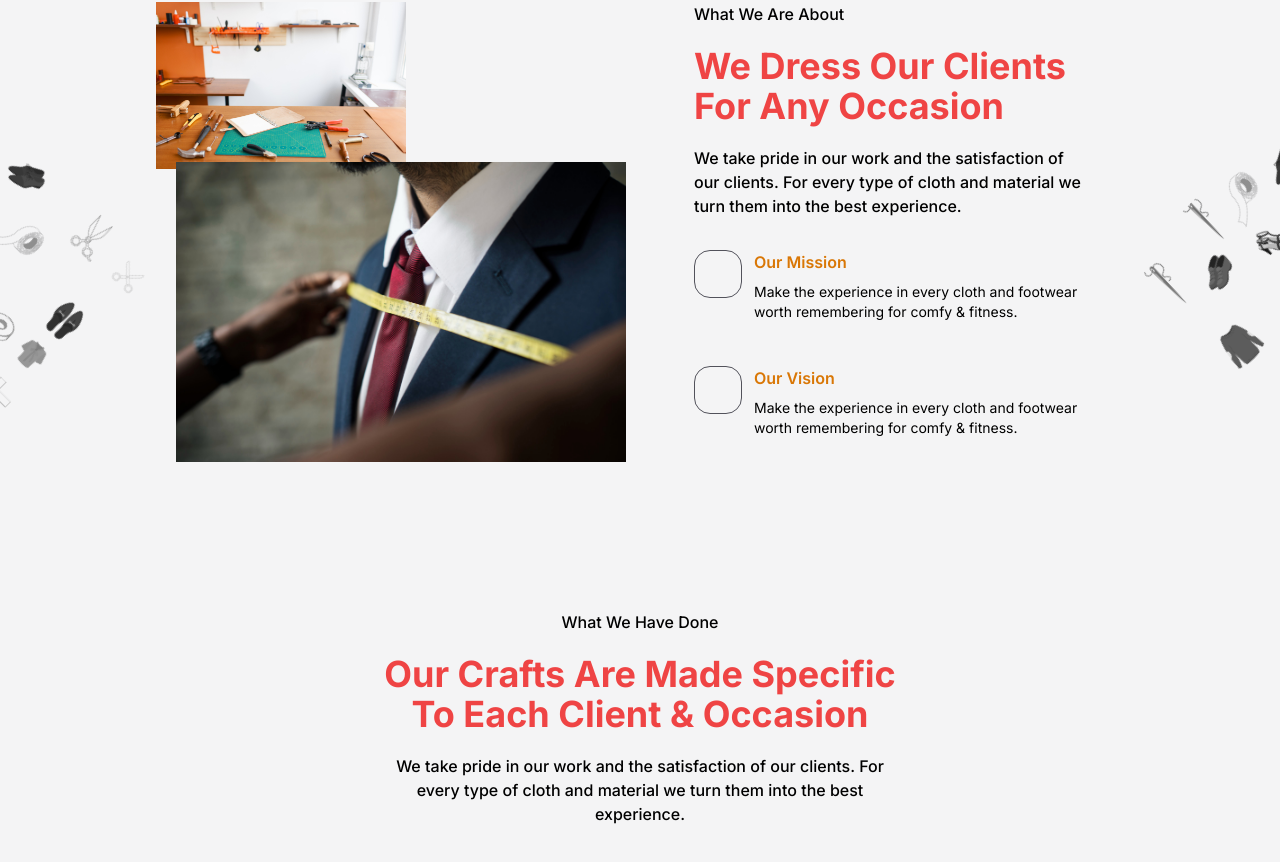
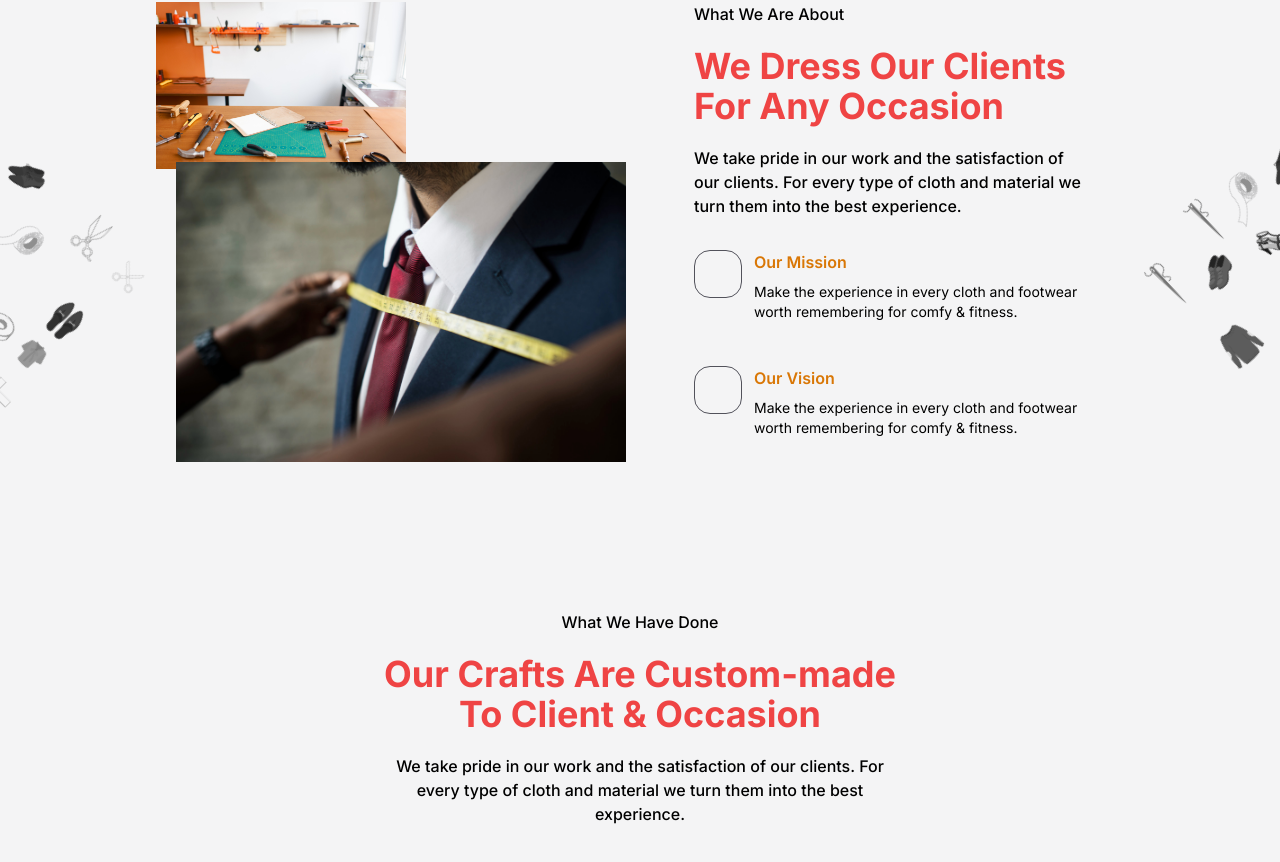
Before and after one commit to mmesomasaint/hulksmasher, a Next.js app: page / in a window 1280 px wide. Shown: the part 718-1580 px from the top of the page. Built offline with nearby package versions, Linux system fonts and the light colour scheme.

Commit message:
Fix: Typo

```diff
--- a/app/page.tsx
+++ b/app/page.tsx
@@ -180,7 +180,7 @@ export default function Home() {
                 What We Have Done
               </h3>
               <h2 className='text-3xl sm:text-4xl font-bold text-red-500 leading-tight w-full md:w-[50%] text-center'>
-                Our Crafts Are Made Specific To Each Client &amp; Occasion
+                Our Crafts Are Custom-made To  Client &amp; Occasion
               </h2>
               <p className='text-black text-sm sm:text-base font-medium leading-tight w-full md:w-[50%] text-center'>
                 We take pride in our work and the satisfaction of our clients.
```
